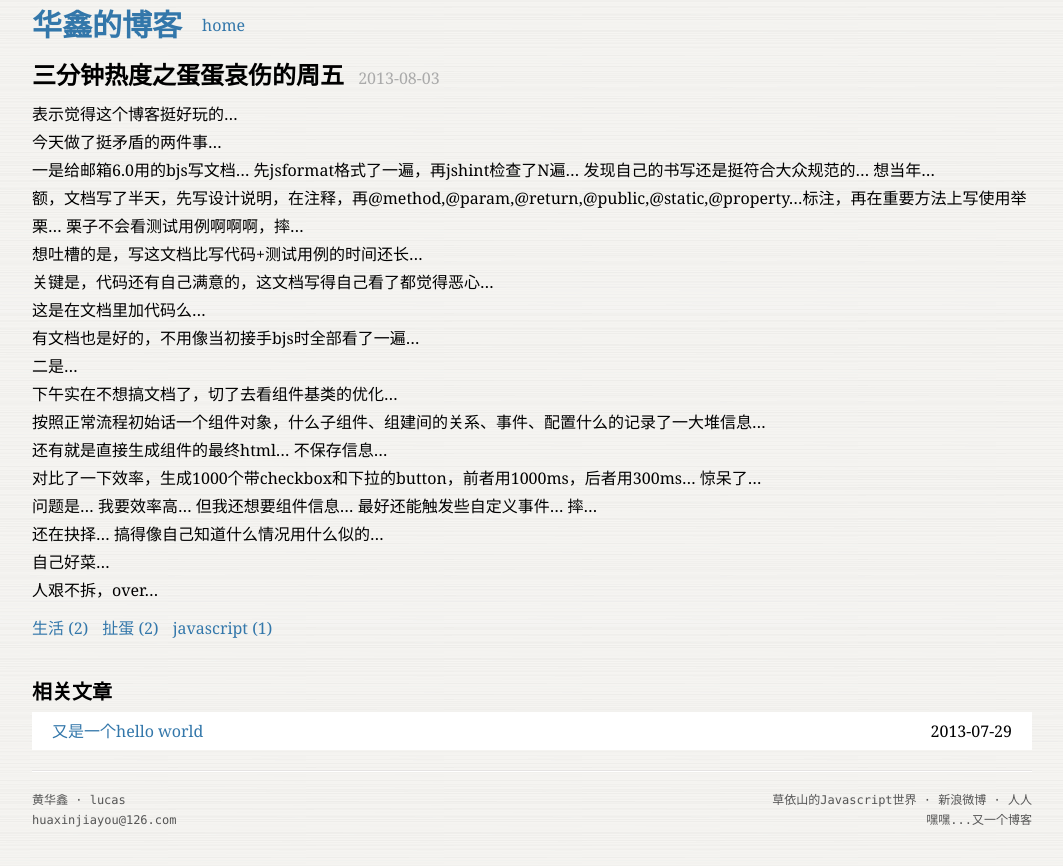
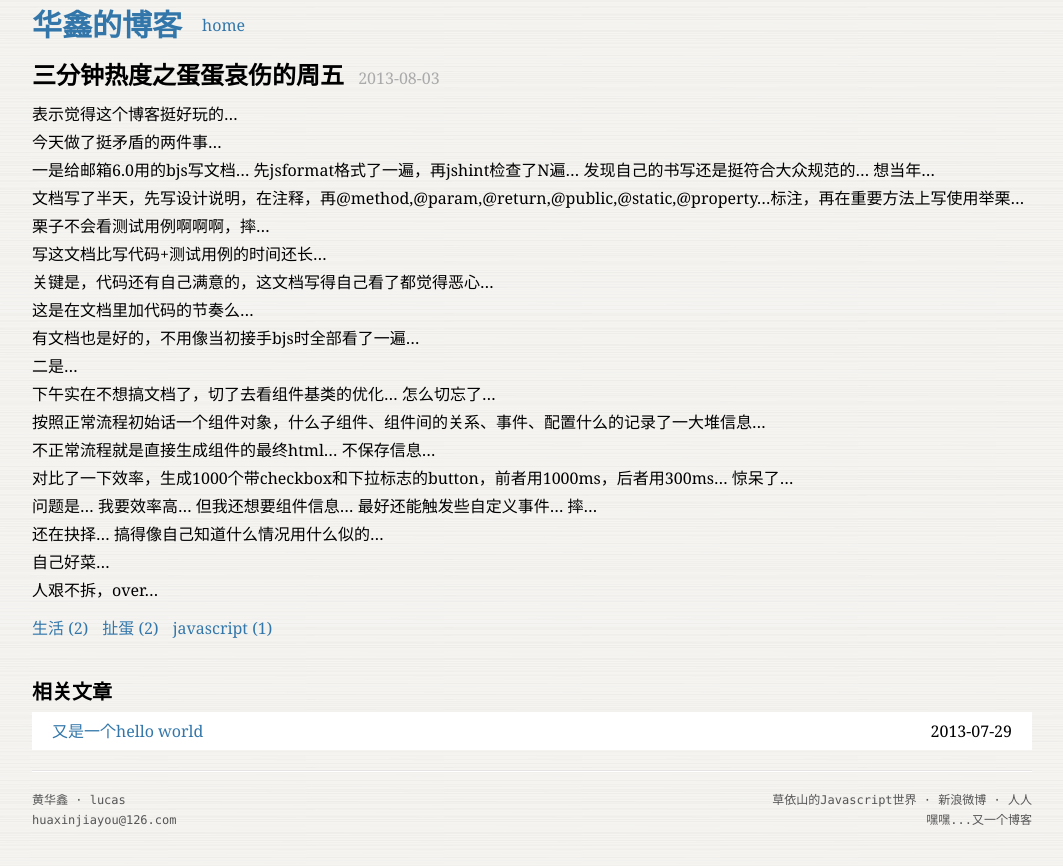
Before and after one commit to huaxinjiayou/blog, a Jekyll site: the page built from _posts/2013-08-02-shen-me-is-right.markdown, in a window 1280 px wide. Shown: the top 866 px of the page, without its empty margins (108-1171 px from the left). Built offline with Jekyll 4.4.1, drawn with Linux system fonts in a browser that asks for light colours; Markdown is read by kramdown in place of the engine named in the settings.

Commit message:
改错别字

```diff
--- a/_posts/2013-08-02-shen-me-is-right.markdown
+++ b/_posts/2013-08-02-shen-me-is-right.markdown
@@ -11,25 +11,26 @@ tags: 生活 扯蛋 javascript
 
 一是给邮箱6.0用的bjs写文档… 先jsformat格式了一遍，再jshint检查了N遍… 发现自己的书写还是挺符合大众规范的… 想当年…
 
-额，文档写了半天，先写设计说明，在注释，再@method,@param,@return,@public,@static,@property…标注，再在重要方法上写使用举栗… 栗子不会看测试用例啊啊啊，摔…
+文档写了半天，先写设计说明，在注释，再@method,@param,@return,@public,@static,@property…标注，再在重要方法上写使用举栗… 栗子不会看测试用例啊啊啊，摔…
 
-想吐槽的是，写这文档比写代码+测试用例的时间还长…
+写这文档比写代码+测试用例的时间还长…
 
 关键是，代码还有自己满意的，这文档写得自己看了都觉得恶心…
 
-这是在文档里加代码么…
+这是在文档里加代码的节奏么…
 
 有文档也是好的，不用像当初接手bjs时全部看了一遍…
 
+
 二是…
 
-下午实在不想搞文档了，切了去看组件基类的优化…
+下午实在不想搞文档了，切了去看组件基类的优化… 怎么切忘了…
 
-按照正常流程初始话一个组件对象，什么子组件、组建间的关系、事件、配置什么的记录了一大堆信息…
+按照正常流程初始话一个组件对象，什么子组件、组件间的关系、事件、配置什么的记录了一大堆信息…
 
-还有就是直接生成组件的最终html… 不保存信息…
+不正常流程就是直接生成组件的最终html… 不保存信息…
 
-对比了一下效率，生成1000个带checkbox和下拉的button，前者用1000ms，后者用300ms… 惊呆了…
+对比了一下效率，生成1000个带checkbox和下拉标志的button，前者用1000ms，后者用300ms… 惊呆了…
 
 问题是… 我要效率高… 但我还想要组件信息… 最好还能触发些自定义事件… 摔…
 
```
Also changed, not shown: 3 other files.
